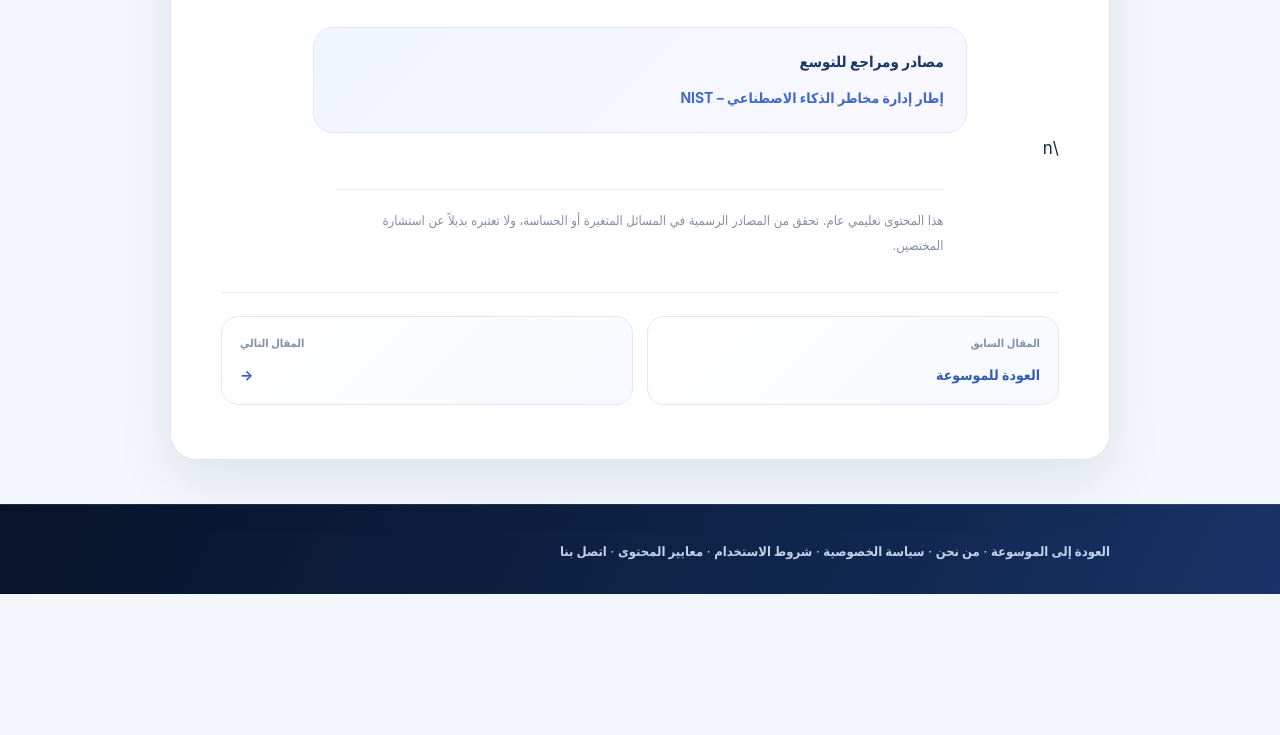
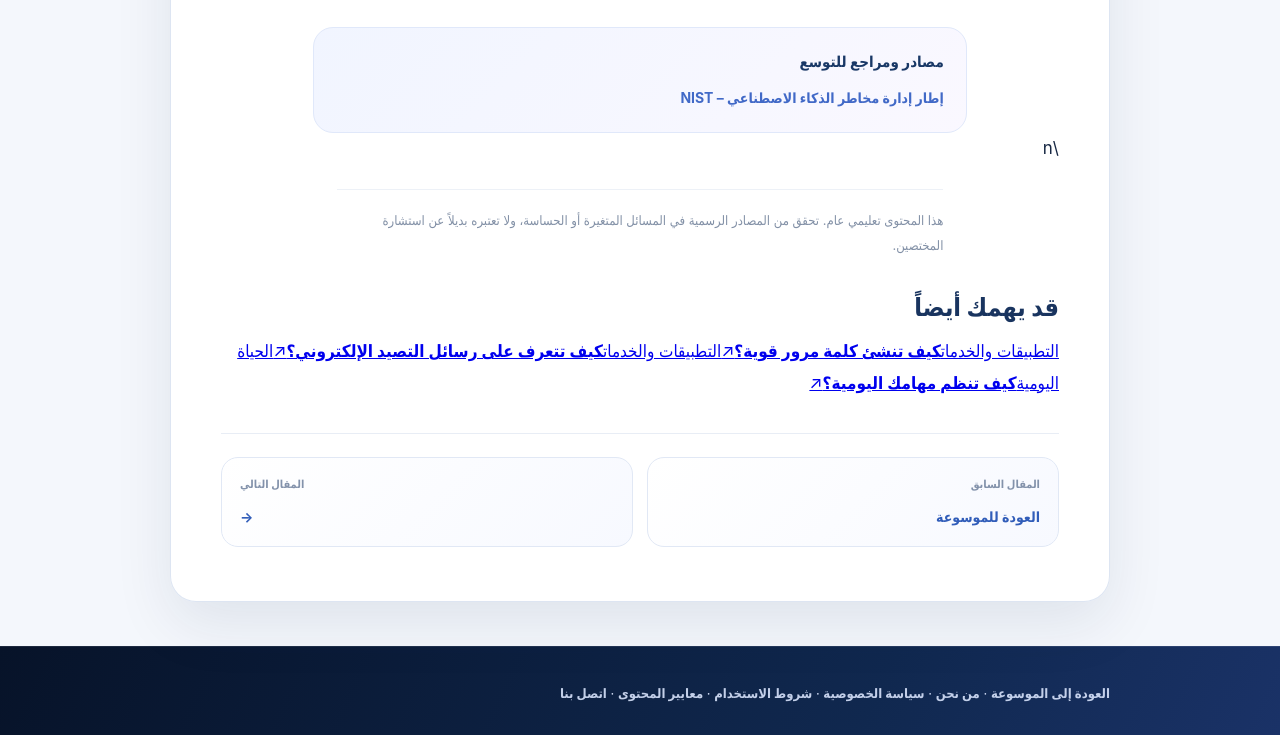
Before and after one commit to 7munt/smart-info-encyclopedia-site, a plain HTML site: page articles/generative-ai.html in a window 1280 px wide. Shown: the part 2208-2943 px from the top of the page. Before the commit the page ends 2802 px from the top, so only its background shows below. Drawn offline with Linux system fonts and the light colour scheme.

Commit message:
Add bilingual related article recommendations to generative-ai

```diff
--- a/articles/generative-ai.html
+++ b/articles/generative-ai.html
@@ -159,6 +159,21 @@ function updateReadingProgress(){
 window.addEventListener("scroll",updateReadingProgress,{passive:true});
 window.addEventListener("resize",updateReadingProgress);
 updateReadingProgress();
+const relatedData={"generative-ai":["ما هو الذكاء الاصطناعي التوليدي؟","What is generative AI?","التقنية والذكاء الاصطناعي","Technology & AI"],"car-tire-maintenance":["كيف تحافظ على إطارات سيارتك؟","How to maintain your car tires","السيارات والنقل","Cars & Transport"],"saving-vs-investing":["ما الفرق بين الادخار والاستثمار؟","Saving vs. investing","المال والاقتصاد","Money & Economy"],"moon-phases":["لماذا نرى القمر بأشكال مختلفة؟","Why does the Moon appear to change shape?","العلوم والمعرفة","Science & Knowledge"],"trip-planning":["كيف تخطط لرحلة ناجحة؟","How to plan a successful trip","السفر والجغرافيا","Travel & Geography"],"daily-task-planning":["كيف تنظم مهامك اليومية؟","How to organize daily tasks","الحياة اليومية","Everyday Life"],"strong-passwords":["كيف تنشئ كلمة مرور قوية؟","How to create a strong password","التطبيقات والخدمات","Apps & Services"],"monthly-budget":["كيف تضع ميزانية شهرية واقعية؟","How to build a realistic monthly budget","المال والاقتصاد","Money & Economy"],"phishing-awareness":["كيف تتعرف على رسائل التصيد الإلكتروني؟","How to recognize phishing messages","التطبيقات والخدمات","Apps & Services"],"road-trip-checklist":["قائمة فحص السيارة قبل السفر البري","Pre-trip vehicle safety checklist","السيارات والنقل","Cars & Transport"]};
+const relatedSlugs=["strong-passwords","phishing-awareness","daily-task-planning"];
+const relatedSection=document.createElement("section");relatedSection.className="related-articles";relatedSection.id="relatedArticles";
+const relatedTitle=document.createElement("h2");relatedTitle.className="related-title";relatedTitle.dataset.ar="قد يهمك أيضاً";relatedTitle.dataset.en="You may also like";relatedTitle.textContent=language==="ar"?"قد يهمك أيضاً":"You may also like";
+const relatedGrid=document.createElement("div");relatedGrid.className="related-grid";
+relatedSlugs.forEach((relatedSlug,index)=>{
+ const data=relatedData[relatedSlug];const link=document.createElement("a");link.className="related-card";link.href="./"+relatedSlug+".html";
+ const label=document.createElement("span");label.className="related-category";label.dataset.ar=data[2];label.dataset.en=data[3];label.textContent=language==="ar"?data[2]:data[3];
+ const title=document.createElement("strong");title.dataset.ar=data[0];title.dataset.en=data[1];title.textContent=language==="ar"?data[0]:data[1];
+ const arrow=document.createElement("span");arrow.className="related-arrow";arrow.textContent="↗";
+ link.append(label,title,arrow);relatedGrid.appendChild(link);
+});
+relatedSection.append(relatedTitle,relatedGrid);
+const articleNav=document.querySelector(".article-navigation");
+if(articleNav)articleNav.before(relatedSection);else document.querySelector(".article").appendChild(relatedSection);
 document.getElementById("lang").onclick=()=>{language=language==="ar"?"en":"ar";applyLanguage()};
 </script>
 </body></html>
```
